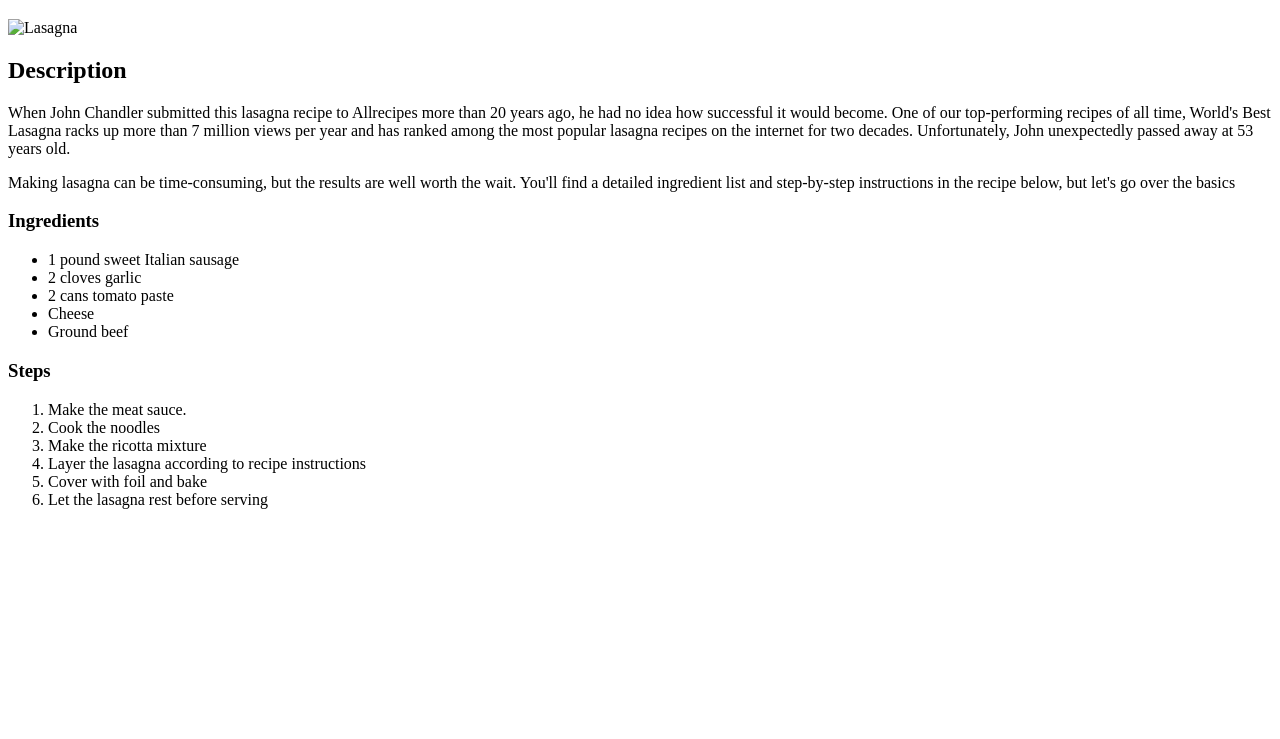
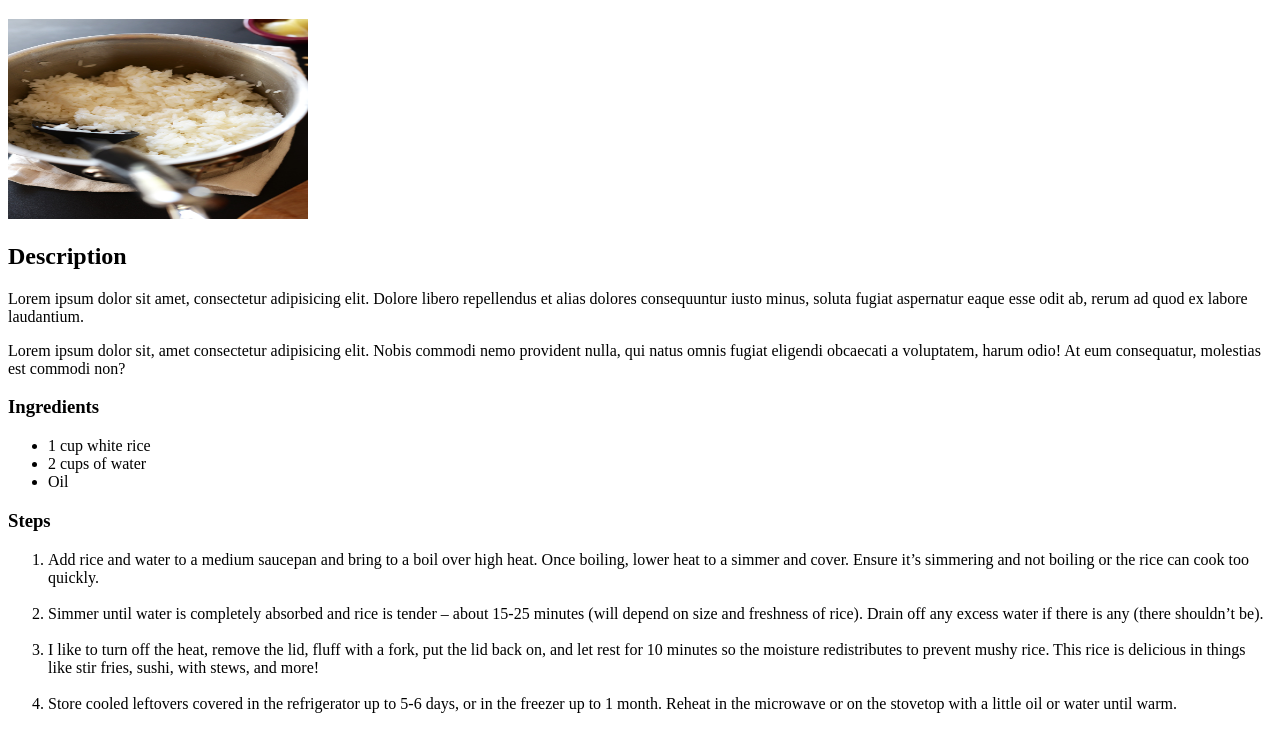
Before and after one commit to sudox001/odin-recipes, a plain HTML site: page recipes/rice.html in a window 1280 px wide. Shown: the part 61-800 px from the top of the page. Drawn offline with Linux system fonts and the light colour scheme.

Commit message:
Corrected recipes information

```diff
--- a/recipes/rice.html
+++ b/recipes/rice.html
@@ -7,30 +7,26 @@
 </head>
 <body>
     <h1>Rice</h1>
-    <img src="" alt="Lasagna" height="200" width="300"><br>
+    <img src="../assets/rice.jpg" alt="Rice" height="200" width="300"><br>
     <h2>Description</h2>
-    <p>When John Chandler submitted this lasagna recipe to Allrecipes more than 20 years ago, he had no idea how successful it would become. One of our top-performing recipes of all time, World's Best Lasagna racks up more than 7 million views per year and has ranked among the most popular lasagna recipes on the internet for two decades. Unfortunately, John unexpectedly passed away at 53 years old.</p>
+    <p>Lorem ipsum dolor sit amet, consectetur adipisicing elit. Dolore libero repellendus et alias dolores consequuntur iusto minus, soluta fugiat aspernatur eaque esse odit ab, rerum ad quod ex labore laudantium.</p>
 
-    <p>Making lasagna can be time-consuming, but the results are well worth the wait. You'll find a detailed ingredient list and step-by-step instructions in the recipe below, but let's go over the basics </p>
+    <p>Lorem ipsum dolor sit, amet consectetur adipisicing elit. Nobis commodi nemo provident nulla, qui natus omnis fugiat eligendi obcaecati a voluptatem, harum odio! At eum consequatur, molestias est commodi non?</p>
 
 
     <h3>Ingredients</h3>
     <ul>
-        <li>1 pound sweet Italian sausage</li>
-        <li>2 cloves garlic</li>
-        <li>2 cans tomato paste</li>
-        <li>Cheese</li>
-        <li>Ground beef</li>
+        <li>1 cup white rice</li>
+        <li>2 cups of water</li>
+        <li>Oil</li>
     </ul>
 
     <h3>Steps</h3>
     <ol>
-        <li>Make the meat sauce.</li>
-        <li>Cook the noodles</li>
-        <li>Make the ricotta mixture</li>
-        <li>Layer the lasagna according to recipe instructions</li>
-        <li>Cover with foil and bake</li>
-        <li>Let the lasagna rest before serving</li>
+        <li>Add rice and water to a medium saucepan and bring to a boil over high heat. Once boiling, lower heat to a simmer and cover. Ensure it’s simmering and not boiling or the rice can cook too quickly.</li><br>
+        <li>Simmer until water is completely absorbed and rice is tender – about 15-25 minutes (will depend on size and freshness of rice). Drain off any excess water if there is any (there shouldn’t be).</li><br>
+        <li>I like to turn off the heat, remove the lid, fluff with a fork, put the lid back on, and let rest for 10 minutes so the moisture redistributes to prevent mushy rice. This rice is delicious in things like stir fries, sushi, with stews, and more!</li><br>
+        <li>Store cooled leftovers covered in the refrigerator up to 5-6 days, or in the freezer up to 1 month. Reheat in the microwave or on the stovetop with a little oil or water until warm.</li>
     </ol>
 </body>
 </html>
```
Also changed, not shown: recipes/tostones.html (+10 -15 lines).
